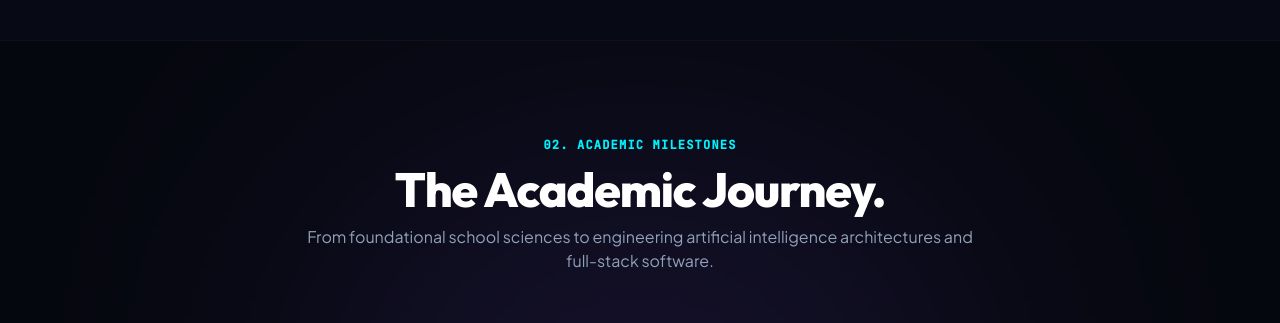
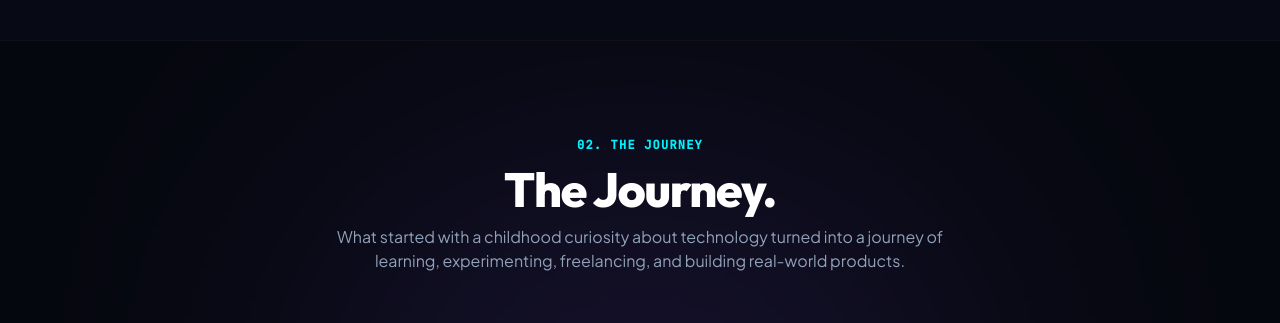
Before and after one commit to OnlyNikit/Portfolio, a React (Vite) app: page / in a window 1280 px wide. Shown: the part 2040-2363 px from the top of the page. Built offline with nearby package versions, Linux system fonts and the light colour scheme; no server answers.

Commit message:
renaming acandimc journey to my journey

```diff
--- a/src/components/journey/JourneySection.jsx
+++ b/src/components/journey/JourneySection.jsx
@@ -27,12 +27,12 @@ export function JourneySection() {
             02. {t('journey_badge').toUpperCase()}
           </div>
           <h2 className="text-3xl sm:text-5xl font-extrabold text-white tracking-tight font-heading">
-            {language === 'hi' ? t('journey_heading') : 'The Academic Journey.'}
+            {language === 'hi' ? t('journey_heading') : 'The Journey.'}
           </h2>
           <p className="text-slate-400 text-sm sm:text-base">
             {language === 'hi'
-              ? 'स्कूली शिक्षा से लेकर आर्टिफिशियल इंटेलिजेंस और फुल-स्टैक वेब डेवलपमेंट तक का सफर।'
-              : 'From foundational school sciences to engineering artificial intelligence architectures and full-stack software.'}
+              ? 'जो सफर बचपन में technology के प्रति curiosity से शुरू हुआ, वह आज learning, experimenting, freelancing और real-world products बनाने की journey बन चुका है।'
+              : 'What started with a childhood curiosity about technology turned into a journey of learning, experimenting, freelancing, and building real-world products.'}
           </p>
         </div>
 
--- a/src/context/LanguageContext.jsx
+++ b/src/context/LanguageContext.jsx
@@ -41,7 +41,7 @@ export const DICTIONARY = {
   skills_heading: { en: 'Mastered Technologies & Frameworks', hi: 'सीखे गए टूल्स और टेक्नोलॉजीज' },
 
   // Journey
-  journey_badge: { en: 'Academic Milestones', hi: 'शिक्षा और शैक्षणिक सफर' },
+  journey_badge: { en: 'THE JOURNEY', hi: 'मेरी यात्रा' },
   journey_heading: { en: 'Academic Milestones & Institutions', hi: 'शैक्षणिक संस्थान और उपलब्धियां' },
   journey_present: { en: 'Present', hi: 'वर्तमान' },
 
```
